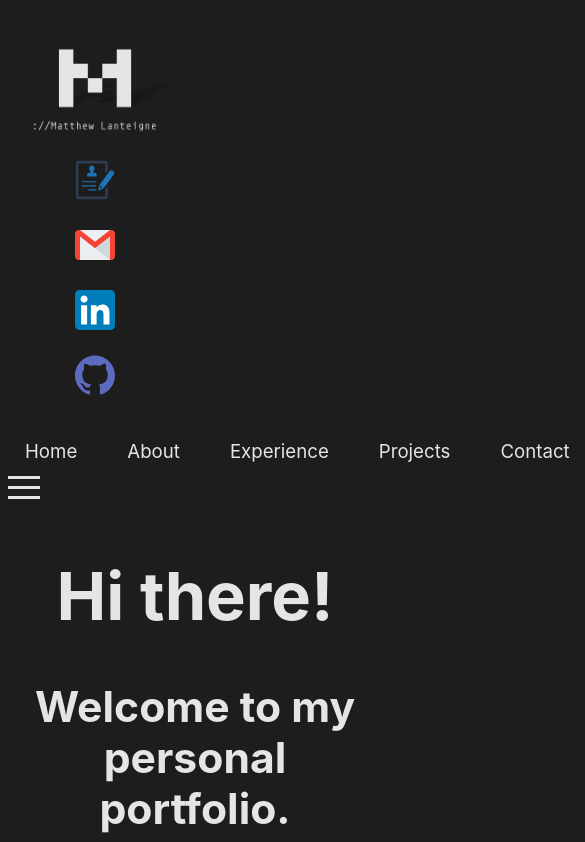
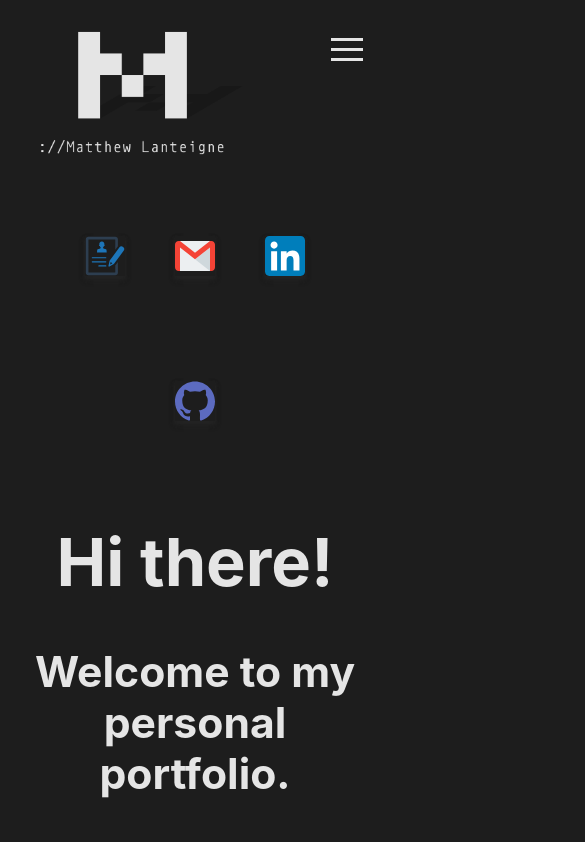
Before and after one commit to mattlanteigne/portfolio, a React (Create React App) app: page / in a window 390 px wide. Shown: the top 842 px of the page, 585 px wide, since content can reach past the window. Built offline with nearby package versions, Linux system fonts and the light colour scheme.

Commit message:
Navbar and Sidebar responsiveness

```diff
--- a/src/App.js
+++ b/src/App.js
@@ -10,8 +10,8 @@ import Footer from './components/Footer';
 function App() {
   return (
     <div>
+      <Navbar />
       <Sidebar />
-      <Navbar />
       <Main />
       <About />
       <Experience />
--- a/src/components/About.js
+++ b/src/components/About.js
@@ -8,7 +8,7 @@ const Container = styled.div `
     clear: both;
 
     @media only screen and (min-width: 1200px) {
-        width: 55%;
+        width: 60%;
         float: right;
         margin: 5% 10%;
     }
--- a/src/components/Contact.js
+++ b/src/components/Contact.js
@@ -7,7 +7,7 @@ const Container = styled.div `
     clear: both;
 
     @media only screen and (min-width: 1200px) {
-        width: 55%;
+        width: 60%;
         float: right;
         margin: 5% 10%;
     }
--- a/src/components/Experience.js
+++ b/src/components/Experience.js
@@ -6,7 +6,7 @@ const Container = styled.div `
     clear: both;
 
     @media only screen and (min-width: 1200px) {
-        width: 55%;
+        width: 60%;
         float: right;
         margin: 5% 10%;
     }
--- a/src/components/Main.js
+++ b/src/components/Main.js
@@ -7,7 +7,7 @@ const Container = styled.div `
     clear: both;
 
     @media only screen and (min-width: 1200px) {
-        width: 55%;
+        width: 60%;
         float: right;
         margin: 5% 10%;
 }
--- a/src/components/Navbar.js
+++ b/src/components/Navbar.js
@@ -2,20 +2,36 @@ import styled from 'styled-components';
 import { Sling as Hamburger } from 'hamburger-react'
 
 const Nav = styled.div `
+    position: sticky;
 
     @media only screen and (min-width: 1000px) {
         float: right;
         background: #323232;
-        margin-right: 5%;
+        margin-right: 10%;
         padding: auto;
         border-radius: 0 0 5px 5px;
-        box-shadow: 2px 2px #222222;
+        box-shadow: 0px 3px 4px #222222,
+        0px 6px 5px #222222;
         padding: 15px;
     }
 `
 
 const Link = styled.a `
     margin: 0 25px;
+    @media only screen and (max-width: 1000px) {
+        display: none;
+    }
+`
+
+const HamburgerMenu = styled.div `
+    float: right;
+    margin: 25px 5%;
+    display: flex;
+    align-items: center;
+
+    @media only screen and (min-width: 1000px) {
+        display: none;
+    }
 `
 
 
@@ -27,7 +43,9 @@ export const Navbar = () => {
             <Link href = "#">Experience</Link>
             <Link href = "#">Projects</Link>
             <Link href = "#">Contact</Link>
-            <Hamburger />
+            <HamburgerMenu>
+                <Hamburger style="vertical-align: center;" />
+            </HamburgerMenu>
         </Nav>
     );
 }
--- a/src/components/Projects.js
+++ b/src/components/Projects.js
@@ -9,7 +9,7 @@ const Container = styled.div `
     clear: both;
 
     @media only screen and (min-width: 1200px) {
-        width: 55%;
+        width: 60%;
         float: right;
         margin: 5% 10%;
     }
--- a/src/components/Sidebar.js
+++ b/src/components/Sidebar.js
@@ -8,12 +8,12 @@ import github from '../assets/github.svg';
 
 
 const Container = styled.div `
-    margin: 5% 5%;
-    float: left;
+    margin: 0 5%;
 
     @media only screen and (min-width: 1200px) {
         width: 300px;
         position: fixed;
+        margin-top: 5%;
       }
 `
 
@@ -23,17 +23,29 @@ const Logo = styled.img `
     display: block;
 
     @media only screen and (max-width: 1200px) {
-        width: 150px;
+        width: 225px;
         float: left;
       }
 `
-
+const Socials = styled.div `
+    width: 100%;
+    overflow: hidden;
+    text-align: center;
+`
 
 const Social = styled.img `
-    vertical-align: middle;
     width: 40px;
-    margin: 25px auto;
-    display: block;
+    margin: 50px 25px;
+
+    box-shadow: 0px 2px 3px #222222,
+    0px 3px 4px #222222,
+    0px 4px 5px #222222;
+
+    @media only screen and (min-width: 1200px) {
+        vertical-align: middle;
+        margin: 25px auto;
+        display: block;
+    }
 `
 
 
@@ -41,10 +53,12 @@ export const Sidebar = () => {
     return (
         <Container>
             <Logo src = {logo} />
+            <Socials>
                 <a href="#"><Social src = {resume}  /></a>
                 <a href="#"><Social src = {email} /></a>
                 <a href="#"><Social src = {linkedin} /></a>
                 <a href="#"><Social src = {github} /></a>
+            </Socials>
         </Container>
     );
 }
```
Also changed, not shown: 2 other files (tests, documents, lock files or other folders).
